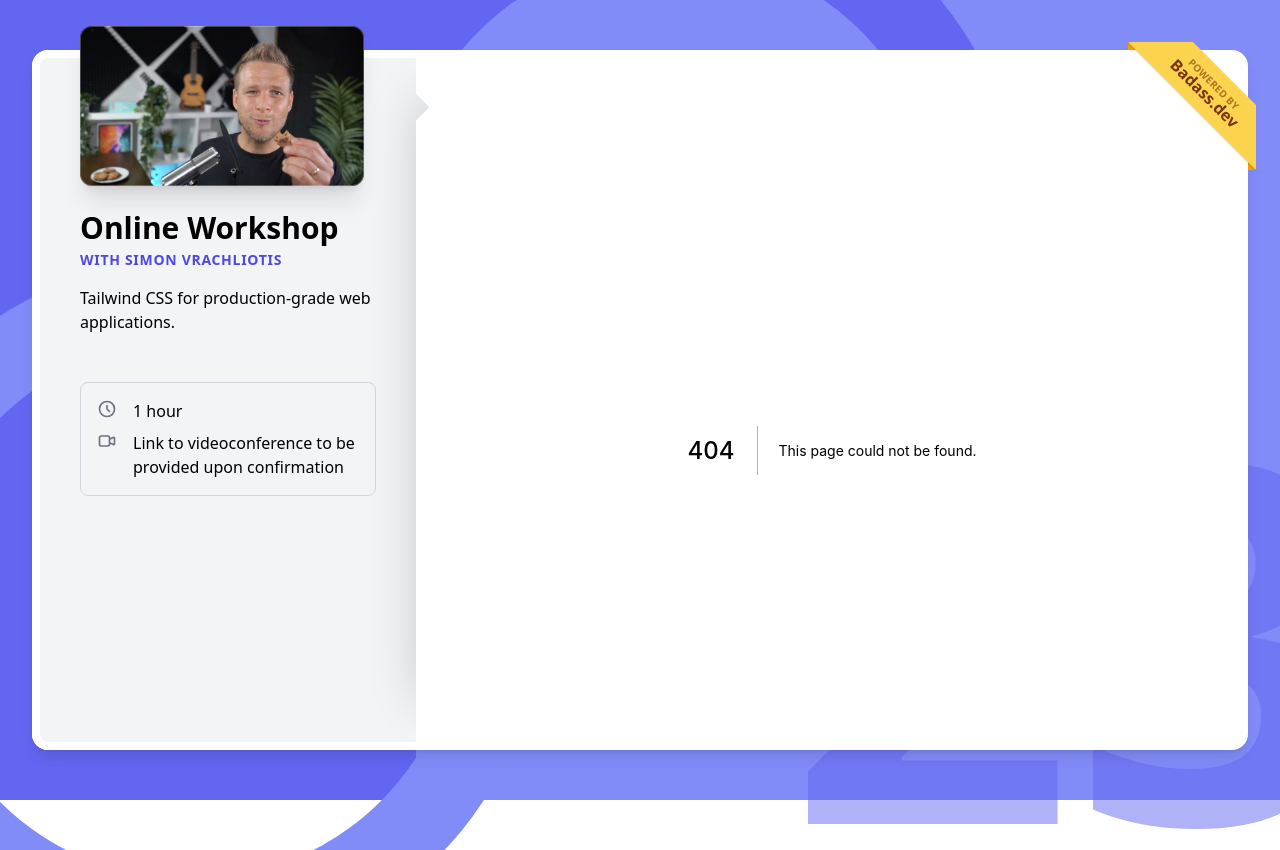
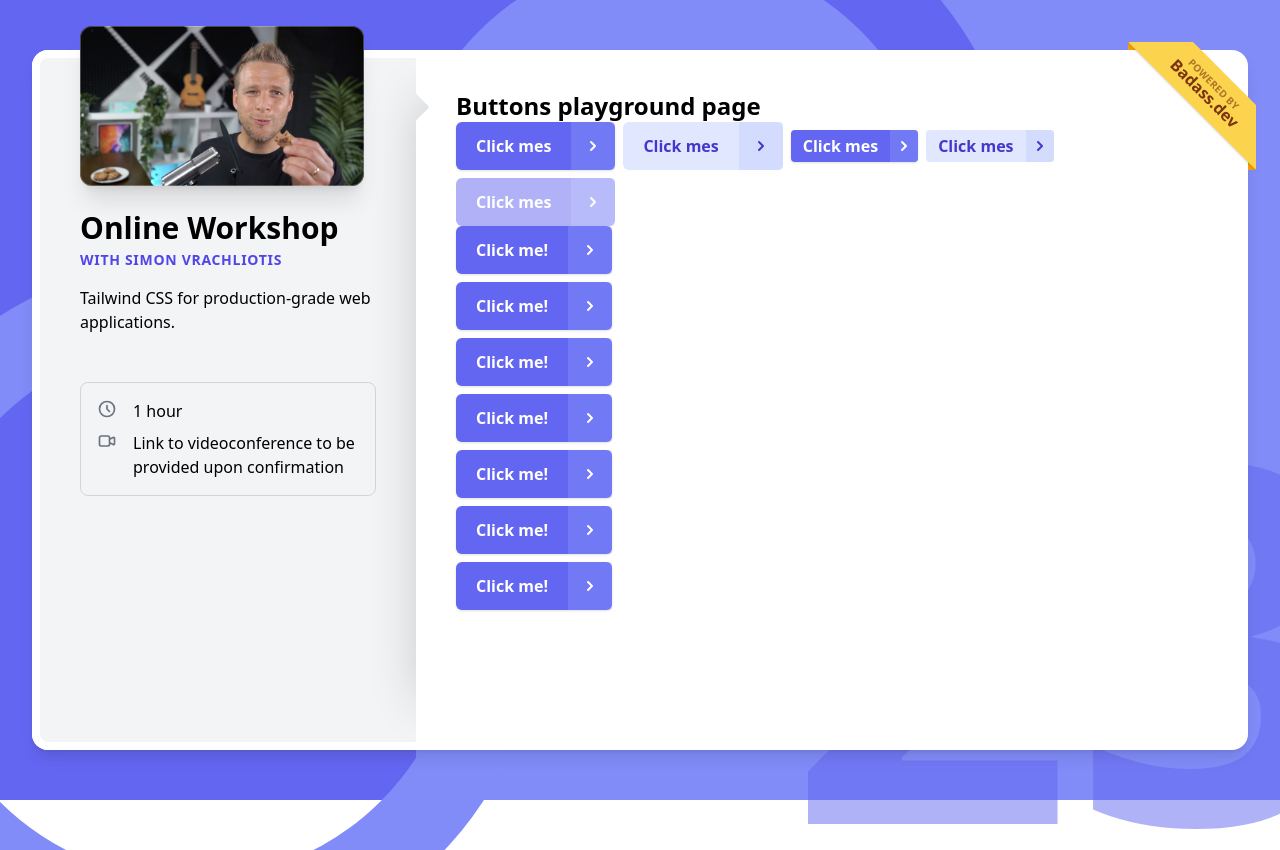
Before and after one commit to pro-tailwind/calendar-app, a Next.js app: page /buttons in a window 1280 px wide. Before the commit this address had no page. After the commit the page ends 800 px from the top, so only its background shows below. Built offline with nearby package versions, Linux system fonts and the light colour scheme.

Commit message:
Using the Button component in app, just to test

```diff
--- a/components/button.jsx
+++ b/components/button.jsx
@@ -3,13 +3,23 @@ import { ChevronRightIcon } from '@heroicons/react/solid'
 
 // This Button component is not yet used in any parts of the app - trying to build the "starting point" app and accidentally started making a button in this repo 🤣
 
-export function Button({ size = 'large', look = 'primary', noIcon = false, children, ...props }) {
-  const baseStyles = 'group font-semibold'
+export function Button({
+  size = 'large',
+  look = 'primary',
+  noIcon = false,
+  block = false,
+  children,
+  ...props
+}) {
+  const baseStyles = `group font-semibold flex items-stretch ${block ? 'w-full' : 'w-auto'} ${
+    noIcon ? 'justify-center' : 'justify-between'
+  }`
 
   const colorStyles = {
     primary:
       'bg-indigo-500 hover:bg-indigo-600 text-white disabled:opacity-50 shadow disabled:shadow-none focus:outline-none focus:ring-indigo-500 focus:ring-offset-2',
     secondary: 'bg-indigo-100 hover:bg-indigo-200 text-indigo-700 disabled:opacity-50',
+    ghost: 'bg-transparent text-white',
   }
   const spacingStyles = {
     small: 'px-3 py-1',
@@ -21,22 +31,16 @@ export function Button({ size = 'large', look = 'primary', noIcon = false, child
   }
 
   const iconStyles = {
+    base: 'group-disabled:bg-transparent group-hover:bg-stripes overflow-hidden',
     primary:
-      'bg-indigo-400/50 group-hover:bg-indigo-500/50 group-hover:bg-stripes focus:bg-indigo-400/50 overflow-hidden group-disabled:bg-transparent group-disabled:pointer-events-none',
-    secondary:
-      'bg-indigo-200/50 group-hover:bg-indigo-300/50 group-hover:bg-stripes focus:bg-indigo-200/50 overflow-hidden group-disabled:bg-transparent',
+      'bg-indigo-400/50 group-hover:bg-indigo-500/50 focus:bg-indigo-400/50 group-disabled:pointer-events-none',
+    secondary: 'bg-indigo-200/50 group-hover:bg-indigo-300/50 focus:bg-indigo-200/50 ',
   }
 
   if (noIcon === true) {
     return (
       <button
-        className={cx(
-          baseStyles,
-          spacingStyles[size],
-          radiusStyles[size],
-          colorStyles[look],
-          'hover:text-red-700'
-        )}
+        className={cx(baseStyles, spacingStyles[size], radiusStyles[size], colorStyles[look])}
         {...props}
       >
         {children}
@@ -45,14 +49,12 @@ export function Button({ size = 'large', look = 'primary', noIcon = false, child
   }
 
   return (
-    <button
-      className={cx(baseStyles, 'flex items-stretch', colorStyles[look], radiusStyles[size])}
-      {...props}
-    >
+    <button className={cx(baseStyles, colorStyles[look], radiusStyles[size])} {...props}>
       <span className={cx(spacingStyles[size], 'shrink-0')}>{children}</span>
       <span
         className={cx(
-          'grid aspect-square place-items-center rounded-r',
+          `grid aspect-square place-items-center rounded-r`,
+          size === 'large' && look === 'primary' && 'group-hover:bg-stripes',
           size === 'small' ? 'px-1' : 'px-3',
           iconStyles[look]
         )}
--- a/components/time-picker.jsx
+++ b/components/time-picker.jsx
@@ -1,7 +1,9 @@
-import { useState, Fragment } from 'react'
-import Link from 'next/link'
+import { useState } from 'react'
+import { useRouter } from 'next/router'
 import cx from 'classnames'
 import { format, isSameDay, parseISO } from 'date-fns'
+
+import { Button } from '../components/button'
 
 export function TimePicker({ selectedDay, bookingAvailabilities }) {
   const [selectedTime, setSelectedTime] = useState(null)
@@ -14,7 +16,7 @@ export function TimePicker({ selectedDay, bookingAvailabilities }) {
   return (
     <div className="relative grid h-full grid-rows-[auto,1fr] overflow-hidden px-4 sm:px-8 xl:px-10">
       {/* Scroll  mask */}
-      <div className="pointer-events-none absolute inset-x-10 bottom-0 z-10 hidden h-40 bg-gradient-to-t from-white md:block"></div>
+      <div className="pointer-events-none absolute inset-x-8 bottom-0 z-10 hidden h-40 bg-gradient-to-t from-white md:block xl:inset-x-10"></div>
 
       <div className="flex h-12 items-center justify-center md:justify-start">
         <h2 className="text-lg font-semibold">{format(selectedDay, 'EEEE, do MMMM yyyy')}</h2>
@@ -74,29 +76,37 @@ export function TimePicker({ selectedDay, bookingAvailabilities }) {
 // ------------------------------
 
 function TimeSlot({ availability, selectedTime, setSelectedTime }) {
+  const router = useRouter()
   const isSelected = selectedTime === availability.startTime
   return (
-    <li className="flex gap-1 overflow-hidden rounded-lg bg-indigo-600 bg-stripes">
-      <button
-        disabled={isSelected}
-        onClick={() => setSelectedTime(availability.startTime)}
+    <li className=" flex gap-1 overflow-hidden rounded-lg bg-indigo-600 bg-stripes">
+      <div
         className={cx(
           'shrink-0 transition-all',
-          isSelected
-            ? 'basis-1/2 text-white ease-out'
-            : 'basis-full rounded-lg bg-indigo-100 px-5 py-3 font-semibold text-indigo-700 hover:bg-indigo-200 focus:outline-none focus:ring focus:ring-inset focus:ring-indigo-500'
+          isSelected ? 'basis-1/2 text-white ease-out' : 'basis-full'
         )}
       >
-        {format(parseISO(availability.startTime), 'h:mm a')}
-      </button>
-      <Link href={`/booking-details?time=${availability.startTime}`}>
-        <a
+        <Button
+          block
+          noIcon
+          look={isSelected ? 'ghost' : 'secondary'}
+          disabled={isSelected}
+          onClick={() => setSelectedTime(availability.startTime)}
+        >
+          {format(parseISO(availability.startTime), 'h:mm a')}
+        </Button>
+      </div>
+      <div className="m-2 basis-1/2">
+        <Button
+          size="small"
+          look="secondary"
+          block
           tabIndex={isSelected ? 0 : -1}
-          className="m-2 basis-1/2 rounded-md bg-indigo-100 px-3 py-1 text-center font-medium text-indigo-800 hover:bg-white"
+          onClick={() => router.push(`/booking-details?time=${availability.startTime}`)}
         >
           Confirm
-        </a>
-      </Link>
+        </Button>
+      </div>
     </li>
   )
 }
--- a/pages/booking-details.jsx
+++ b/pages/booking-details.jsx
@@ -1,4 +1,6 @@
 import { useRouter } from 'next/router'
+
+import { Button } from '../components/button'
 
 import { parseISO, format } from 'date-fns'
 
@@ -66,11 +68,9 @@ export default function BookingDetailsPage() {
           </div>
           {/* TODO: Button with the caret icon */}
           {/* TODO: Loading spinner emulating an API call */}
-          <input
-            className="mt-6 rounded-md bg-indigo-600 px-5 py-3 text-white"
-            type="submit"
-            value="Confirm booking"
-          />
+          <div className="mt-8">
+            <Button type="input">Confirm booking</Button>
+          </div>
         </form>
       </div>
     </div>
--- /dev/null
+++ b/pages/buttons.jsx
@@ -0,0 +1,27 @@
+import { Button } from '../components/button'
+
+export default function ButtonsPage() {
+  return (
+    <div className="p-10">
+      <h1 className="text-center text-2xl font-semibold md:text-left">Buttons playground page</h1>
+      <div className="flex flex-wrap items-center gap-2">
+        <Button>Click mes</Button>
+        <Button look="secondary">Click mes</Button>
+        <Button size="small">Click mes</Button>
+        <Button size="small" look="secondary">
+          Click mes
+        </Button>
+        <Button disabled>Click mes</Button>
+      </div>
+      <div className="space-y-2">
+        <Button>Click me!</Button>
+        <Button>Click me!</Button>
+        <Button>Click me!</Button>
+        <Button>Click me!</Button>
+        <Button>Click me!</Button>
+        <Button>Click me!</Button>
+        <Button>Click me!</Button>
+      </div>
+    </div>
+  )
+}
```
